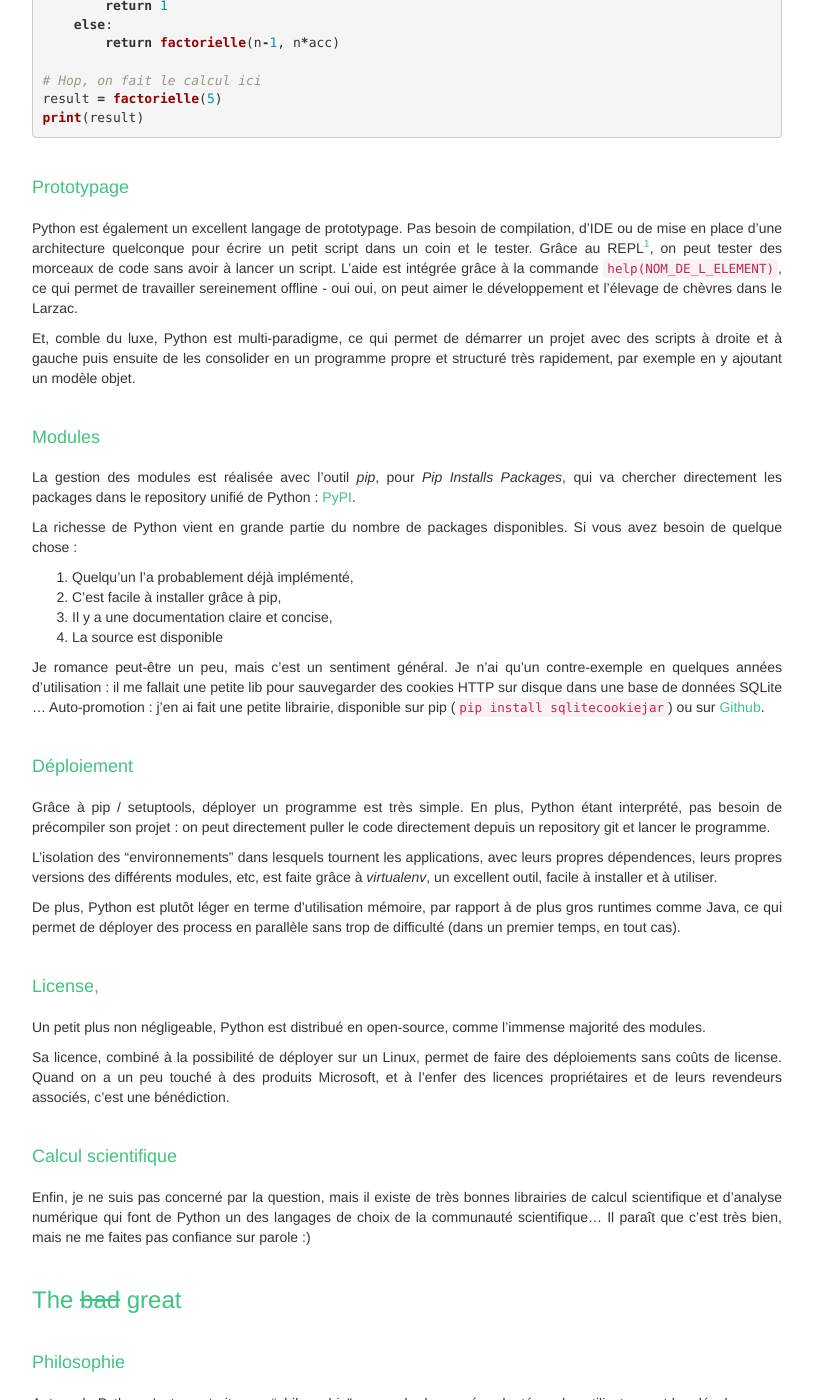
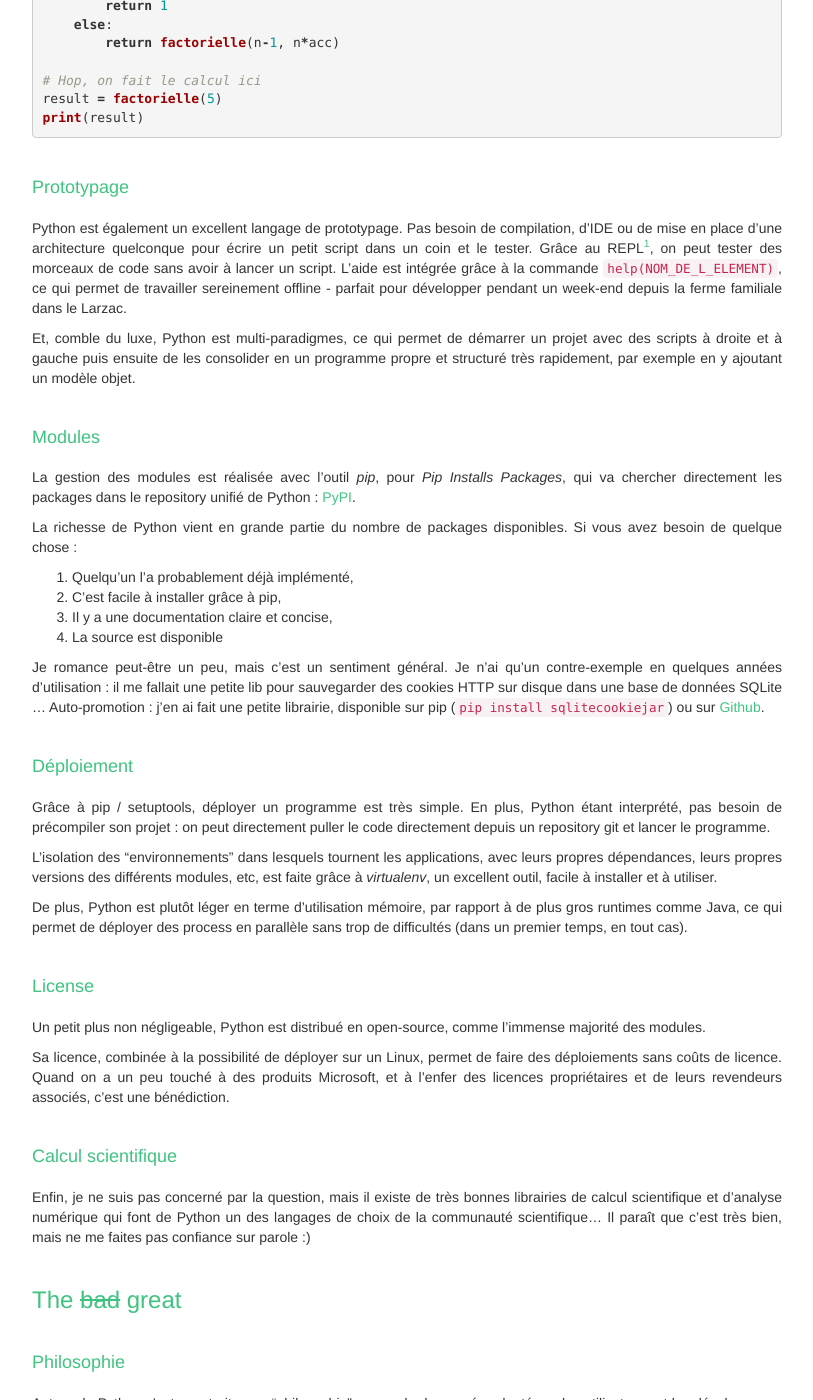
Before and after one commit to Kehrlann/kehrlann.github.io, a Jekyll site: the page built from _posts/2015-12-28-python-c-est-bon.md, in a window 1280 px wide and 1400 px high, scrolled down 1030 px. Shown: the whole window, without its empty margins (233-1046 px from the left). Built offline with Jekyll 4.4.1, drawn with Linux system fonts in a browser that asks for light colours; some of the changed text lies outside the part shown.

Commit message:
Corrections post Python

```diff
--- a/_posts/2015-12-28-python-c-est-bon.md
+++ b/_posts/2015-12-28-python-c-est-bon.md
@@ -15,7 +15,7 @@
 ### The good
 
 #### Syntaxe
-La syntaxe de Python est simple, concise et claire. Les conventions de nommages sont facile à lire. Par exemple, il est recommandé d'utiliser des underscore pour les noms composés de plusieurs plutôt que du CamelCase : `MyPersonLoader` deviendra `my_person_loader`. Le langage n'est pas très verbeux, sans en devenir illisible - bon, en programmation orientée objet il y a quand même du `self` partout. Grâce au système des keyword-arguments, il y a des valeurs par défaut dans les fonctions qui permettent de ne passer que certains paramètres à une fonction.
+La syntaxe de Python est simple, concise et claire. Les conventions de nommage sont faciles à lire. Par exemple, il est recommandé d'utiliser des underscore pour les noms composés de plusieurs mots, plutôt que du CamelCase : `MyPersonLoader` deviendra `my_person_loader`. Le langage n'est en général pas très verbeux, sans en devenir illisible. Grâce au système des keyword-arguments, on peut donner des valeurs par défaut à certains arguments d'une fonction.
 
 Un des aspects les plus clivants est le scoping par indentation : les fonctions, classes, structures de contrôle, définissent un scope en forçant à indenter dans ce qui suit. Très longtemps décrié, ce style de programmation a été adopté par d'autres langages, comme CoffeeScript.
 
@@ -39,9 +39,9 @@
 
 
 #### Prototypage
-Python est également un excellent langage de prototypage. Pas besoin de compilation, d'IDE ou de mise en place d'une architecture quelconque pour écrire un petit script dans un coin et le tester. Grâce au REPL[^1], on peut tester des morceaux de code sans avoir à lancer un script. L'aide est intégrée grâce à la commande `help(NOM_DE_L_ELEMENT)`, ce qui permet de travailler sereinement offline - oui oui, on peut aimer le développement et l'élevage de chèvres dans le Larzac.
+Python est également un excellent langage de prototypage. Pas besoin de compilation, d'IDE ou de mise en place d'une architecture quelconque pour écrire un petit script dans un coin et le tester. Grâce au REPL[^1], on peut tester des morceaux de code sans avoir à lancer un script. L'aide est intégrée grâce à la commande `help(NOM_DE_L_ELEMENT)`, ce qui permet de travailler sereinement offline - parfait pour développer pendant un week-end depuis la ferme familiale dans le Larzac.
 
-Et, comble du luxe, Python est multi-paradigme, ce qui permet de démarrer un projet avec des scripts à droite et à gauche puis ensuite de les consolider en un programme propre et structuré très rapidement, par exemple en y ajoutant un modèle objet.
+Et, comble du luxe, Python est multi-paradigmes, ce qui permet de démarrer un projet avec des scripts à droite et à gauche puis ensuite de les consolider en un programme propre et structuré très rapidement, par exemple en y ajoutant un modèle objet.
 
 #### Modules
 La gestion des modules est réalisée avec l'outil _pip_, pour _Pip Installs Packages_, qui va chercher directement les packages dans le repository unifié de Python : <a href="https://pypi.python.org/pypi" target="_blank">PyPI</a>.
@@ -58,15 +58,15 @@
 #### Déploiement
 Grâce à pip / setuptools, déployer un programme est très simple. En plus, Python étant interprété, pas besoin de précompiler son projet : on peut directement puller le code directement depuis un repository git et lancer le programme.
 
-L'isolation des "environnements" dans lesquels tournent les applications, avec leurs propres dépendences, leurs propres versions des différents modules, etc, est faite grâce à _virtualenv_, un excellent outil, facile à installer et à utiliser.
+L'isolation des "environnements" dans lesquels tournent les applications, avec leurs propres dépendances, leurs propres versions des différents modules, etc, est faite grâce à _virtualenv_, un excellent outil, facile à installer et à utiliser.
 
-De plus, Python est plutôt léger en terme d'utilisation mémoire, par rapport à de plus gros runtimes comme Java, ce qui permet de déployer des process en parallèle sans trop de difficulté (dans un premier temps, en tout cas).
+De plus, Python est plutôt léger en terme d'utilisation mémoire, par rapport à de plus gros runtimes comme Java, ce qui permet de déployer des process en parallèle sans trop de difficultés (dans un premier temps, en tout cas).
 
 
-#### License,
+#### License
 Un petit plus non négligeable, Python est distribué en open-source, comme l'immense majorité des modules.
 
-Sa licence, combiné à la possibilité de déployer sur un Linux, permet de faire des déploiements sans coûts de license. Quand on a un peu touché à des produits Microsoft, et à l'enfer des licences propriétaires et de leurs revendeurs associés, c'est une bénédiction.
+Sa licence, combinée à la possibilité de déployer sur un Linux, permet de faire des déploiements sans coûts de licence. Quand on a un peu touché à des produits Microsoft, et à l'enfer des licences propriétaires et de leurs revendeurs associés, c'est une bénédiction.
 
 #### Calcul scientifique
 Enfin, je ne suis pas concerné par la question, mais il existe de très bonnes librairies de calcul scientifique et d'analyse numérique qui font de Python un des langages de choix de la communauté scientifique... Il paraît que c'est très bien, mais ne me faites pas confiance sur parole :)
@@ -75,7 +75,7 @@
 ### The <span style="text-decoration:line-through;">bad</span> great
 
 #### Philosophie
-Autour de Python s'est construite une "philosophie", un mode de pensée adopté par les utilisateurs et les développeurs, qui transparait dans le code et dans la façon d'utiliser le langage. Je vous invite à lire les 20 aphorismes qui constituent le "<a href="https://www.python.org/dev/peps/pep-0020/" target="_blank">Zen de Python</a>." Et rappelez-vous, "simple is better than complex".
+Autour de Python s'est construite une "philosophie", un mode de pensée adopté par les utilisateurs et les développeurs, qui transparait dans le code et dans la façon d'utiliser le langage. Je vous invite à lire les 20 aphorismes qui constituent le "<a href="https://www.python.org/dev/peps/pep-0020/" target="_blank">Zen de Python</a>." Et rappelez-vous, _"simple is better than complex"_.
 
 #### Communauté
 La communauté est plutôt respectueuse et constructive, et produit des libs au kilo, en général très pratiques et très bien documentées. Bientôt un article sur la question :)
@@ -145,7 +145,10 @@
 #### IDE, imports, tooling
 S'il y a des bons outils pour travailler avec Python, comme l'éditeur <a href="http://www.jetbrains.com/pycharm" target="_blank">PyCharm de Jetbrains</a>, ça risque de piquer un peu pour les utilisateurs de Java, par exemple ... Le "duck typing", ou typage dynamique, permet d'être très souple et expressif, mais ne permet pas de faire facilement de l'auto-complétion.
 
-Enfin, le système d'import et de gestion de dépendances, à base de "modules" et de "packages" est difficile à appréhender par un débutant. L'absence d'IDE standard qui règle tous ces problèmes en permettant de lier les projets entre eux rend les choses encore plus difficiles alors qu'elles peuvent être plutôt simples à condition de savoir ce qu'on fait.
+Enfin, le système d'import et de gestion de dépendances, à base de "modules" et de "packages" est difficile à appréhender par un débutant. L'absence d'IDE standard qui règle tous ces problèmes en permettant de lier les projets entre eux rend les choses encore plus difficiles pour un débutant.
+
+#### Support Windows
+L'intégration Windows est un peu hasardeuse ... Il est toujours possible de développer en Python sur Windows, mais avec certaines difficultés. Par exemple un certain nombre de packages se basent sur des binaires compilés notamment pour Linux. Il alors faudra trouver des portages spécifiques Windows et les installer à la main sans passer par pip.
 
 #### Performance...
 Enfin, la critique la plus féroce concerne la performance. En terme de vitesse d'éxécution, Python est très loin derrière les langages compilés (pensez : C++) ou à machine virtuelle (pensez : Java, C#), et même loin derrière d'autres concurrents comme JavaScript. Nativement, Python est très mauvais en parallélisme, à cause de choix de design qui persistent après plus de vingt ans.
```
Also changed, not shown: other parts of _posts/2015-12-28-python-c-est-bon.md (+5 -4 lines).
